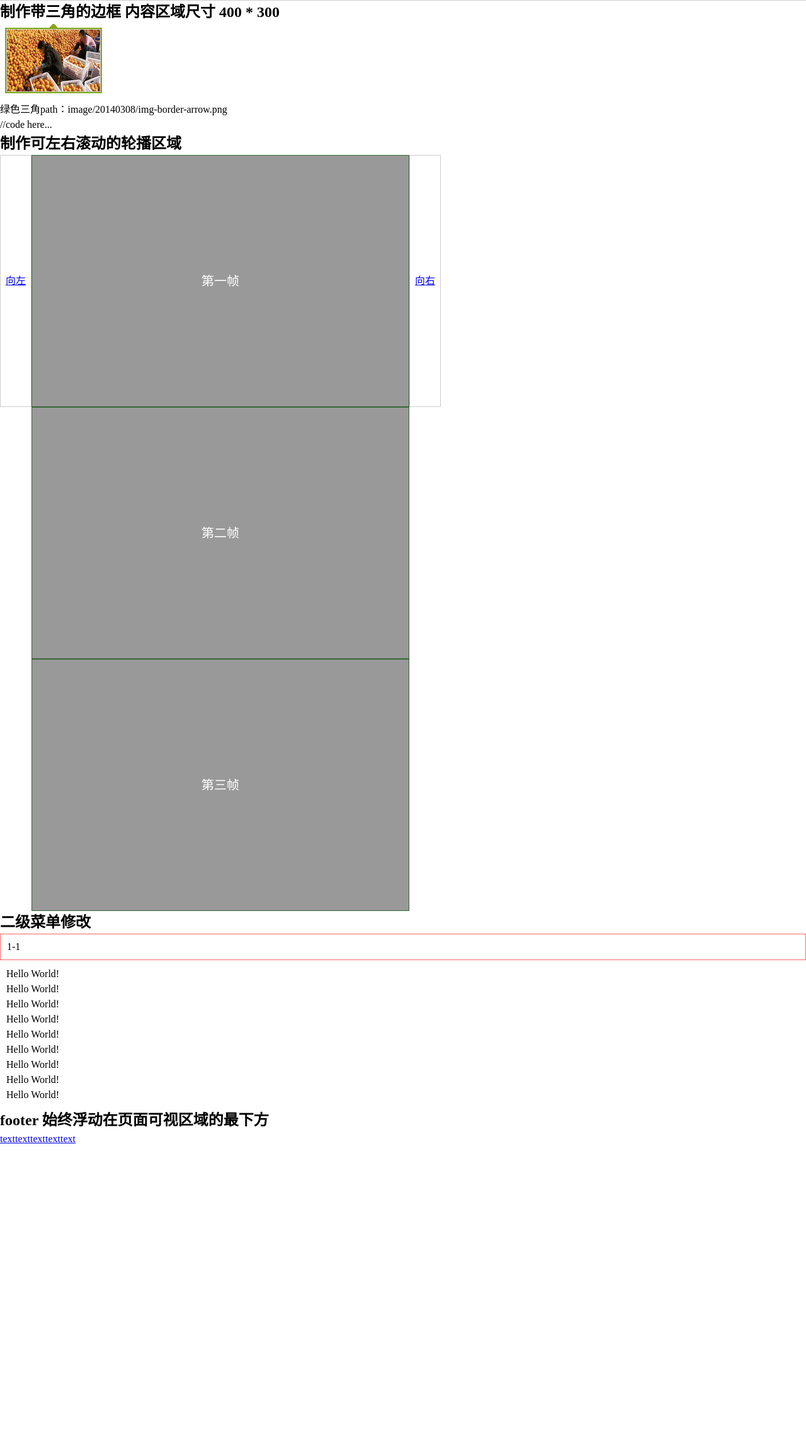
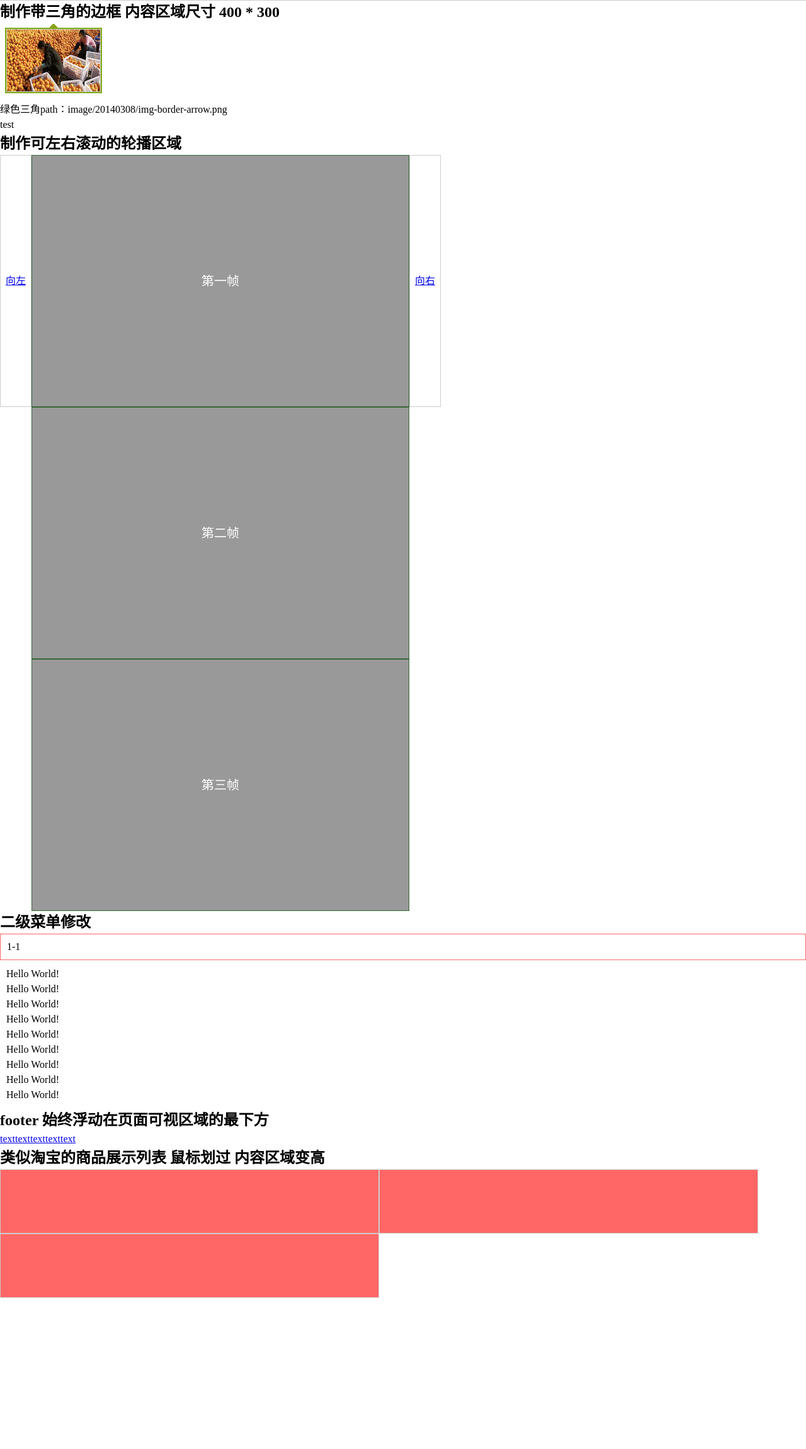
Before and after one commit to applesstt/front-end-course, a web app: file course/position.html in a window 1280 px wide. Shown: the part 179-2479 px from the top of the page at 63% size. Before the commit the page ends 1994 px from the top, so only its background shows below. Run offline with its HTML, style and script files only (its server is not run), Linux system fonts and the light colour scheme.

Commit message:
Add taobao goods dom

```diff
--- a/course/css/position.css
+++ b/course/css/position.css
@@ -1,5 +1,6 @@
 .tab-box {
   border: 1px solid #cccccc;
+  position: relative;
 }
 .tabs {
   height: 30px;
@@ -75,3 +76,23 @@
   display: block;
   float: left;
 }
+.goods {
+  margin-bottom: 300px;
+}
+.good {
+  border: 1px solid #cccccc;
+  float: left;
+  width: 600px;
+}
+.good-content {
+  height: 100px;
+  background-color: #ff6666;
+}
+.good-more {
+  height: 50px;
+  display: none;
+  background-color: #66ff66;
+}
+.good:hover .good-more {
+  display: block;
+}
--- a/course/position.html
+++ b/course/position.html
@@ -27,8 +27,9 @@
     <br/>
     绿色三角path：image/20140308/img-border-arrow.png
   </p>
-  <div>
-    //code here...
+  <div class="green-box">
+    <b></b>
+    test
   </div>
   <h2>制作可左右滚动的轮播区域</h2>
   <p>
@@ -75,6 +76,21 @@
     <a href="javascript:{}">text</a>
     <a href="javascript:{}">text</a>
   </div>
+  <h2>类似淘宝的商品展示列表 鼠标划过 内容区域变高</h2>
+  <div class="goods clearfix">
+    <div class="good">
+      <div class="good-content"></div>
+      <div class="good-more"></div>
+    </div>
+    <div class="good">
+      <div class="good-content"></div>
+      <div class="good-more"></div>
+    </div>
+    <div class="good">
+      <div class="good-content"></div>
+      <div class="good-more"></div>
+    </div>
+  </div>
 </div>
 
 </body>
```
